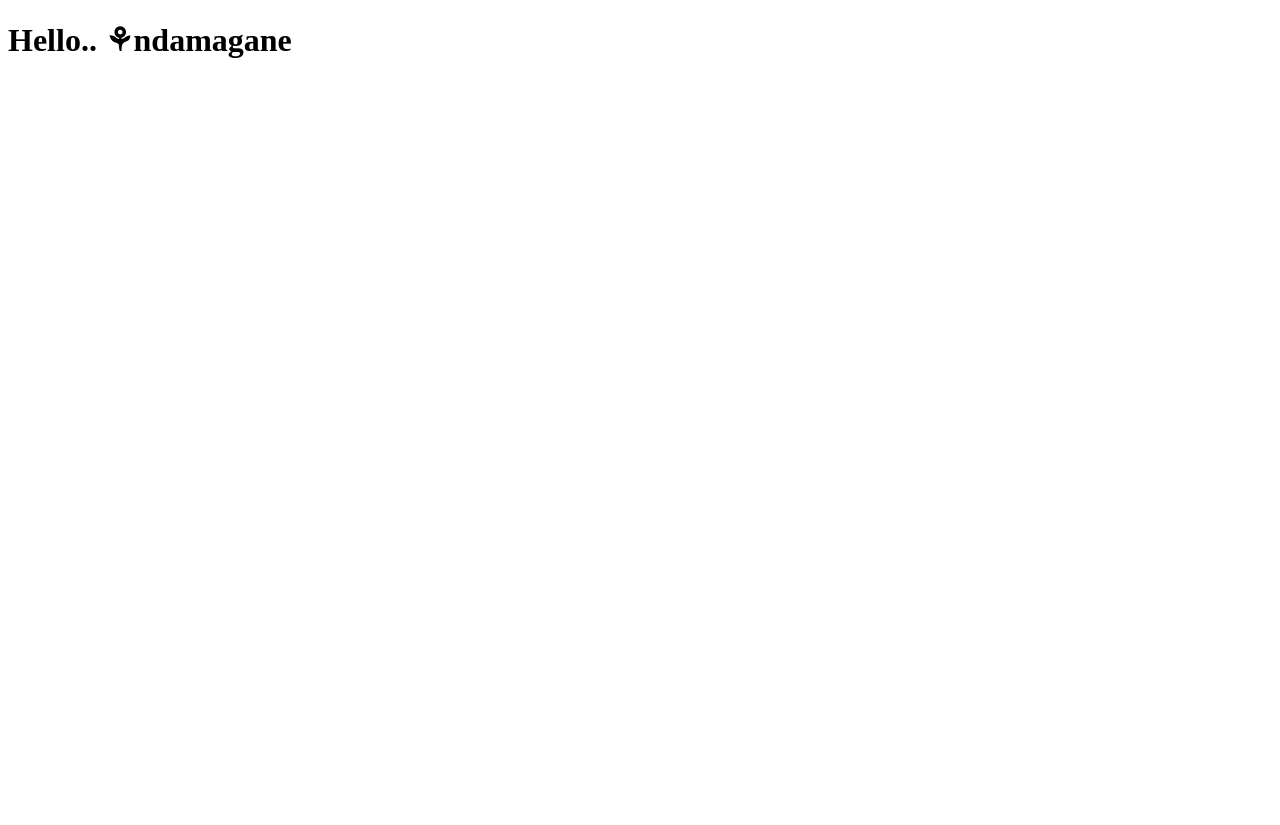
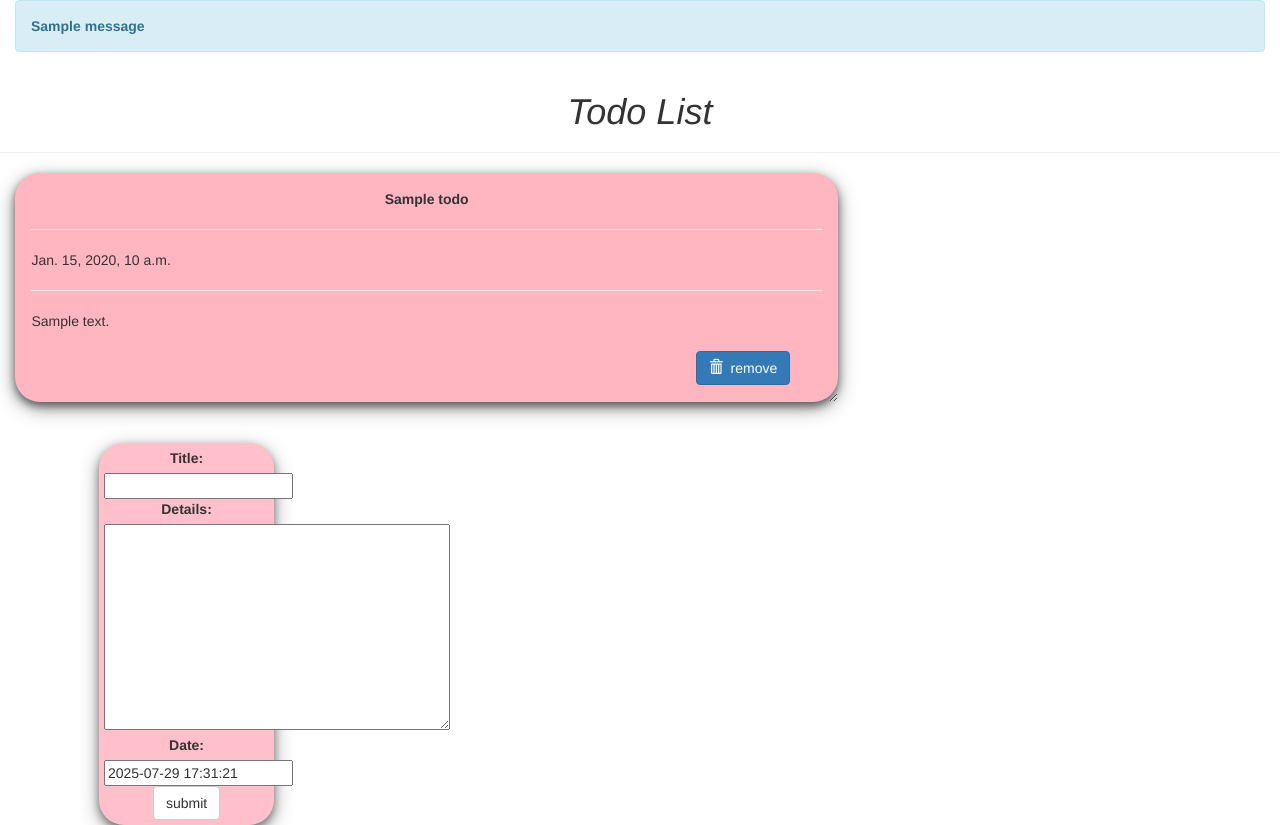
Before and after one commit to Arasan-Github/django-todo, a Django app: page / in a window 1280 px wide. Before the commit the page is almost empty. Before the commit the page ends 58 px from the top, so only its background shows below. Run offline with Django 5.2, Linux system fonts and the light colour scheme; tables that the repository leaves empty hold one stand-in row (values such as "Sample post"); one stand-in notice (Sample message) is shown; some libraries are stand-ins or nearby versions.

Commit message:
todo exercise completed

```diff
--- a/todo_site/todo/templates/todo/index.html
+++ b/todo_site/todo/templates/todo/index.html
@@ -1,11 +1,94 @@
 <!DOCTYPE html>
 <html lang="en">
-<head>
-    <meta charset="UTF-8">
-    <meta name="viewport" content="width=device-width, initial-scale=1.0">
-    <title>Document</title>
-</head>
-<body>
-    <h1>Hello.. ⚘ndamagane</h1>
-</body>
+  <head>
+    <meta charset="UTF-8" />
+    <meta name="viewport" content="width=device-width, initial-scale=1.0" />
+    <title>{{title}}</title>
+    <link
+      rel="stylesheet"
+      href="https://maxcdn.bootstrapcdn.com/bootstrap/3.3.7/css/bootstrap.min.css"
+    />
+    <script src="https://ajax.googleapis.com/ajax/libs/jquery/3.3.1/jquery.min.js"></script>
+    <script src="https://maxcdn.bootstrapcdn.com/bootstrap/3.3.7/js/bootstrap.min.js"></script>
+    <style>
+         .card {
+
+   box-shadow: 0 4px 8px 0 rgba(0,0,0,0.5),
+               0 6px 20px 0 rgba(0,0,0,0.39);
+   background: lightpink;
+   margin-bottom : 5%;
+   border-radius: 25px;
+   padding : 2%;
+   overflow: auto;
+   resize: both;
+   text-overflow: ellipsis;
+  }
+  .card:hover{
+    background: lightblue;
+  }
+
+  .submit_form{
+
+    text-align: center;
+    padding: 3%;
+    background: pink;
+    border-radius: 25px;
+    box-shadow: 0 4px 8px 0 rgba(0,0,0,0.4),
+                0 6px 20px 0 rgba(0,0,0,0.36);
+  }
+
+    </style>
+  </head>
+  <body class="container-fluid">
+    {% if messages %} {% for message in messages %}
+    <div class="alert alert-info">
+      <strong>{{message}}</strong>
+    </div>
+    {% endfor %} {% endif %}
+
+    <center class="row">
+      <div class="row">
+        <h1><i>Todo List</i></h1>
+        <hr />
+      </div>
+    </center>
+
+    <div class="row">
+      <div class="col-md-8">
+        {% for i in list %}
+        <div class="card">
+          <center>
+            <b>{{i.title}}</b>
+          </center>
+          <hr />
+          {{i.date}}
+          <hr />
+          {{i.details}}
+          <br />
+          <br />
+          <form
+            action="/del/{{i.id}}"
+            method="POST"
+            style="padding-right: 4%; padding-bottom: 3%"
+          >
+        {% csrf_token %}
+        <button value="remove" type="submit" class="btn btn-primary" style="float:right;"><span class="glyphicon glyphicon-trash"></span>&nbsp; remove</span></button>
+        </form>
+        </div>
+        {% endfor %}
+        <div class="col-md-1"> </div>
+        <div class="col-md-3">
+            <div class="submit_form">
+                <form method="POST">
+                    {% csrf_token %}
+                    {{forms}}
+                    <center>
+                        <input type="submit" class="btn btn-default" value="submit" />
+                    </center>
+                </form>
+            </div>
+        </div>
+      </div>
+    </div>
+  </body>
 </html>
```
Also changed, not shown: todo_site/todo/migrations/0001_initial.py (added).
